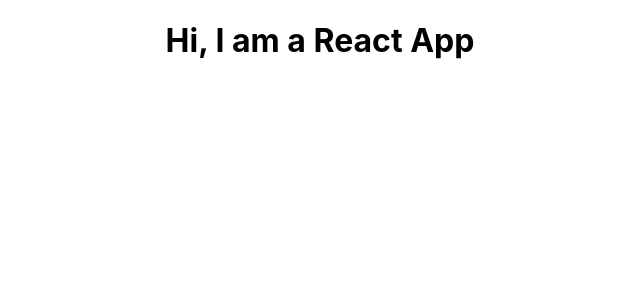
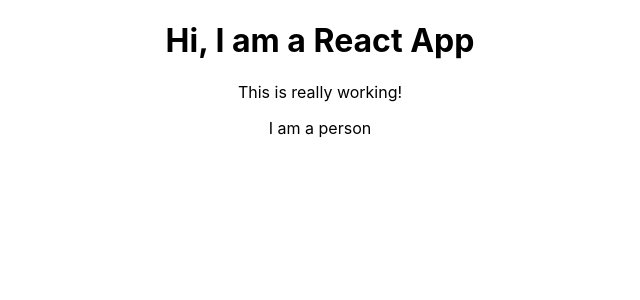
Before and after one commit to amandhiman251/React-Maximilian, a React (Create React App) app: page / in a window 1280 px wide. Shown: the top 300 px of the page, without its empty margins (320-960 px from the left). Built offline with nearby package versions, Linux system fonts and the light colour scheme.

Commit message:
creating first functional component

```diff
--- /dev/null
+++ b/src/component/Person/Person.js
@@ -0,0 +1,7 @@
+import React from 'react';
+
+const Person = () => {
+return <p>I am a person</p>
+};
+
+export default Person
--- a/src/container/App.js
+++ b/src/container/App.js
@@ -1,17 +1,18 @@
 import React, { Component } from 'react';
 import './App.css';
-
+import Person from '../component/Person/Person';
 
 
 class App extends Component {
 
     render(){
-        //    return(
-        //        <div className = "App">
-        //           <h1>Hi, I am a React App</h1>
-        //        </div>
-        //    );
-        return React.createElement('div', {className:"App"}, React.createElement('h1', null, 'Hi, I am a React App'))
+        return(
+            <div class = "App">
+                <h1>Hi, I am a React App</h1>
+                <p>This is really working!</p>
+                <Person />
+            </div>
+           );
 
     }
 }
```
